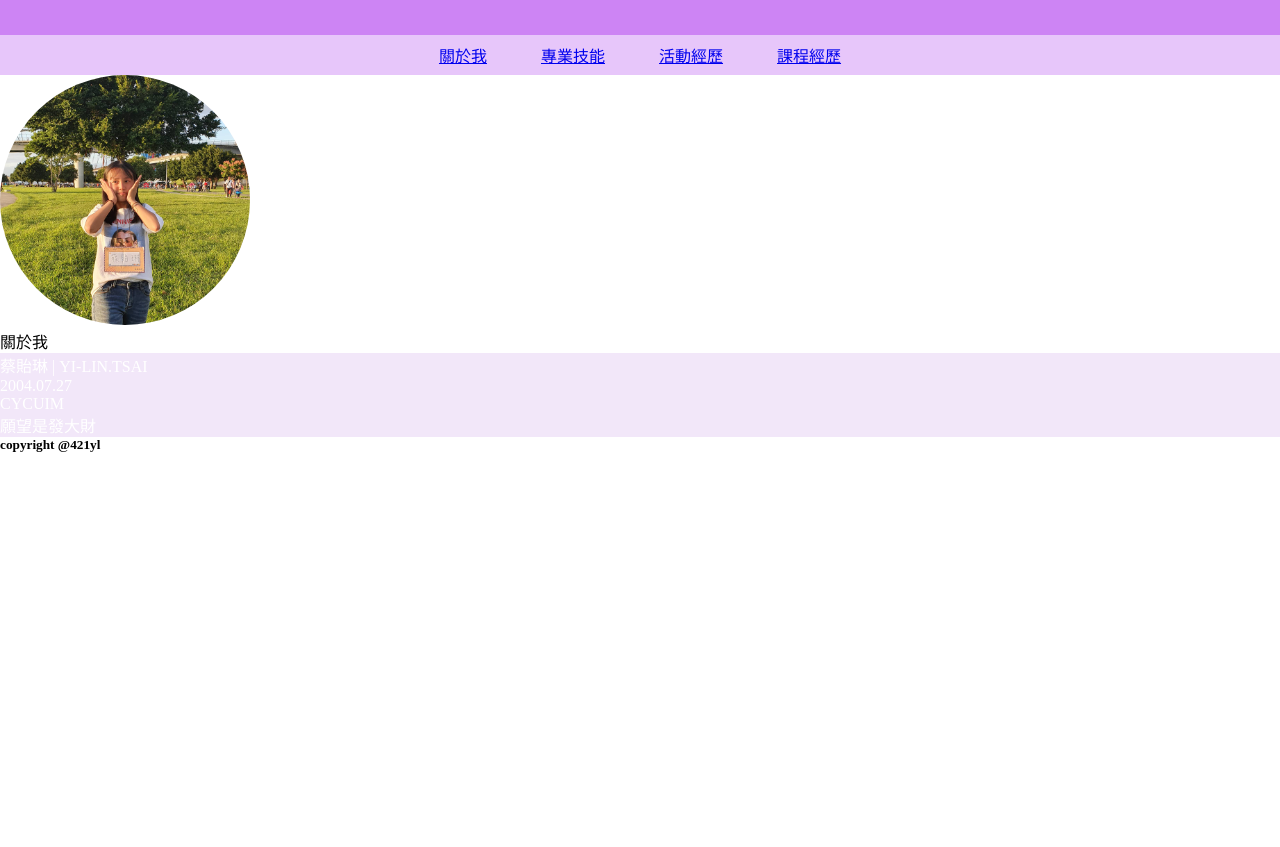
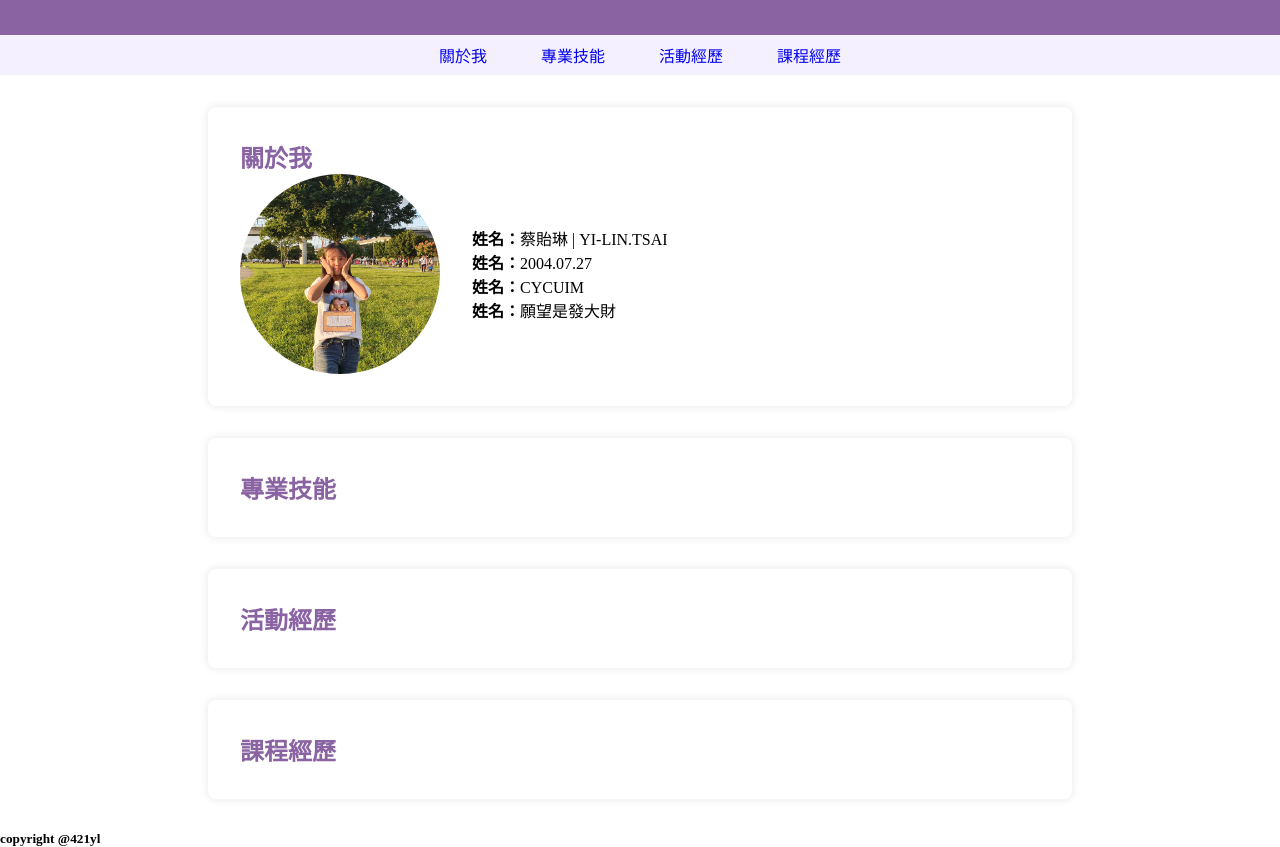
Before and after one commit to 421yl/cycu11144106, a plain HTML site: page hw.html in a window 1280 px wide. Shown: the part 102-949 px from the top of the page. Before the commit the page ends 800 px from the top, so only its background shows below. Drawn offline with Linux system fonts and the light colour scheme.

Commit message:
排版，第二次推送

```diff
--- a/hw.html
+++ b/hw.html
@@ -12,37 +12,44 @@
         <h1>MY PERSONAL WEBSITE</h1>
     </header>
 
+
     <main>
         <nav>
-            <a href="#">關於我</a>
-            <a href="#">專業技能</a>
-            <a href="#">活動經歷</a>
-            <a href="#">課程經歷</a>
+            <a href="#關於我">關於我</a>
+            <a href="#專業技能">專業技能</a>
+            <a href="#活動經歷">活動經歷</a>
+            <a href="#課程經歷">課程經歷</a>
         </nav>
 
-        <section>
-            <div class=".card">
-                <img src="image/profile.jpg" style="border-radius: 50%" width="250cm">
-                <div class="nametop">關於我</div>
-                <div class="nametext">蔡貽琳 | YI-LIN.TSAI</div>
-                <div class="nametext">2004.07.27</div>
-                <div class="nametext">CYCUIM</div>
-                <div class="nametext">願望是發大財</div>
-                </p>
-            </div>
+        <section id="關於我">
+            <h2 class=".card">關於我</h2>
+            <div class="about-container">
+                <img class="about-image" src="image/profile.jpg" style="border-radius">
+                <div>
+                    <p><strong>姓名：</strong>蔡貽琳 | YI-LIN.TSAI</p>
+                    <p><strong>姓名：</strong>2004.07.27</p>
+                    <p><strong>姓名：</strong>CYCUIM</p>
+                    <p><strong>姓名：</strong>願望是發大財</p>
+                </div>
         </section>
 
-        <section>
-            <div class=".card">
+        <section id="專業技能">
+            <h2 class=".card">專業技能</h2>
 
-            </div>
         </section>
 
-        <section>
-            <div class=".card">
+        <section id="活動經歷">
+            <h2 class=".card">活動經歷</h2>
 
-            </div>
+
         </section>
+
+        <section id="課程經歷">
+            <h2 class=".card">課程經歷</h2>
+
+
+        </section>
+
 
 
     </main>
--- a/web.css
+++ b/web.css
@@ -2,8 +2,12 @@
     margin: 0px;
 }
 
+h2 {
+    color: #8a63a2;
+}
+
 header {
-    background-color: #cd84f4;
+    background-color: #8a63a2;
     color: white;
     margin: 0px;
     text-align: center;
@@ -13,7 +17,7 @@ header {
 
 nav {
     color: white;
-    background-color: #e7c6fa;
+    background-color: #f5f0ff;
     font-family: 微軟正黑體;
     text-align: center;
 }
@@ -21,16 +25,18 @@ nav {
 nav a {
     padding: 8px 25px;
     display: inline-block;
+    text-decoration: none;
 }
 
 nav a:hover {
     border-radius: 20px;
-    background-color: #f2ddff;
+    background-color: #f5f0ff;
     color: #cd84f4;
+    text-decoration: underline;
 }
 
 .card {
-    background-color: #edd9f9;
+    background-color: #f5f0ff;
 }
 
 .nametop {
@@ -40,5 +46,25 @@ nav a:hover {
 .nametext {
     font-family: 微軟正黑體;
     color: white;
-    background-color: #f2e7f9;
+    background-color: #f5f0ff;
 }
+
+.about-image {
+    max-width: 200px;
+    border-radius: 50%;
+    margin-right: 2em;
+}
+
+.about-container {
+    display: flex;
+    align-items: center;
+}
+
+section {
+    max-width: 800px;
+    margin: 2em auto;
+    padding: 2em;
+    background-color: #fff;
+    border-radius: 8px;
+    box-shadow: 0 0 10px rgba(0, 0, 0, 0.1);
+}
```
